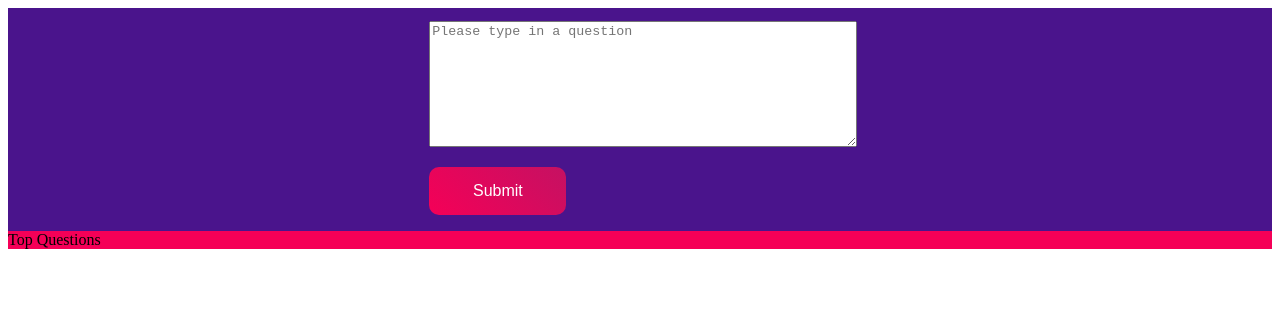
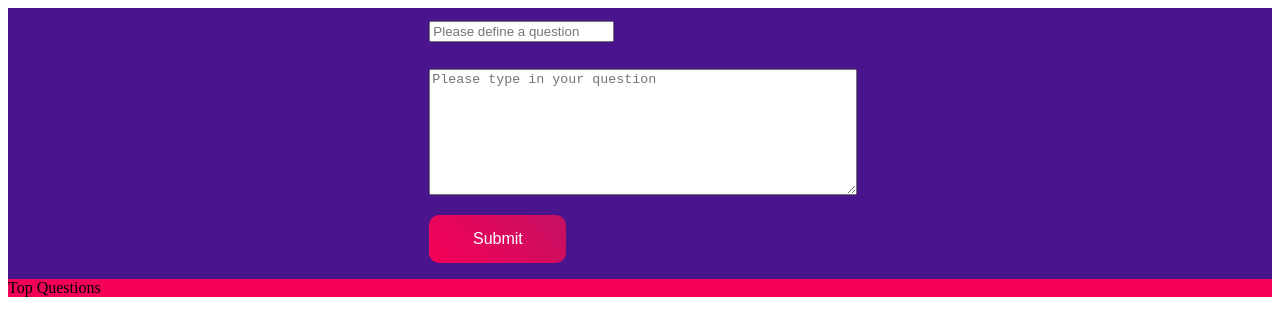
Before and after one commit to Arcazer/StrangerKnowsBest, a plain HTML site: page index.html in a window 1280 px wide. Drawn offline with Linux system fonts and the light colour scheme.

Commit message:
feat: Added an Input for the user to input the question

```diff
--- a/css/style.css
+++ b/css/style.css
@@ -7,6 +7,10 @@ html {
   width: calc(100% / 3);
   margin-left: calc(100% / 3);
   margin-right: calc(100% / 3);
+}
+
+.newQuestion input{
+  margin: 1em 0;
 }
 
 .inputArea {
--- a/index.html
+++ b/index.html
@@ -10,8 +10,11 @@
 <body>
 
   <header>
+
     <form class="newQuestion" action="index.html" method="post">
-      <textarea class="inputArea" rows="8" cols ="50" type="text" placeholder="Please type in a question" ></textarea>
+      <input type="text" name="" value="" placeholder="Please define a question">
+
+      <textarea class="inputArea" rows="8" cols ="50" type="text" placeholder="Please type in your question" ></textarea>
       <button id="submit-button">Submit</button>
     </form>
 
```
